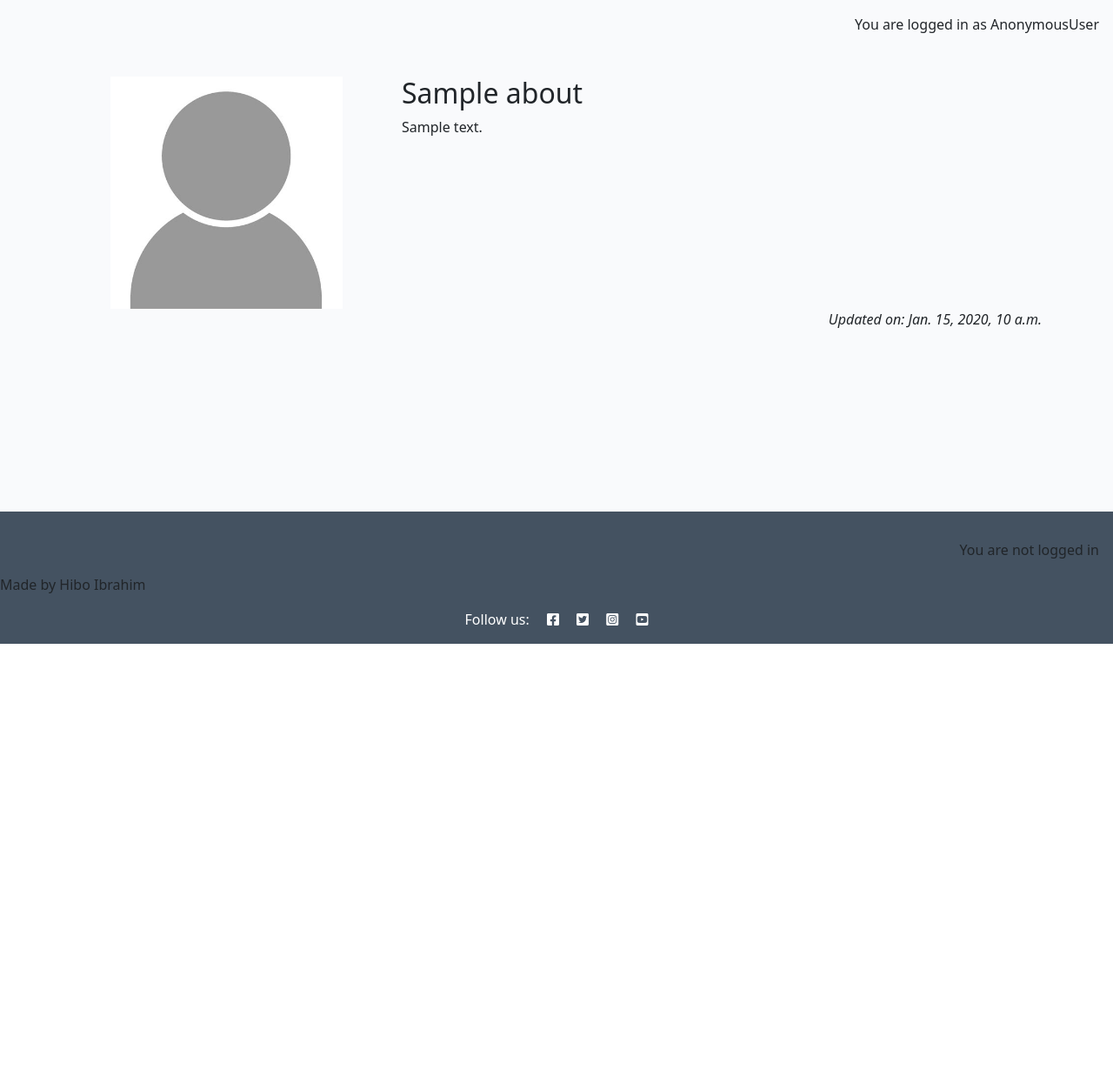
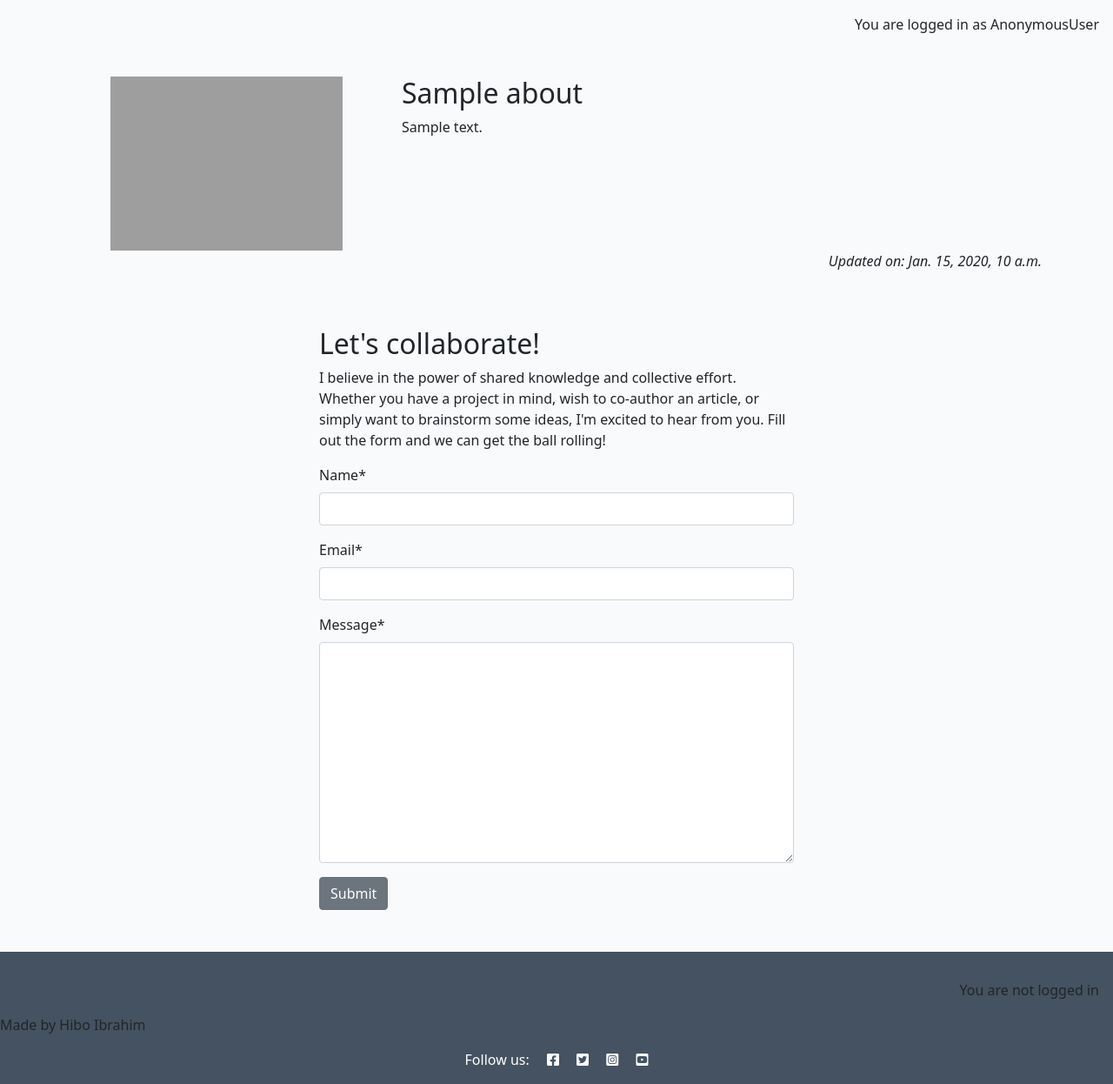
Before and after one commit to hiboibrahim/djangoblog, a Django app: page /about/ in a window 1280 px wide. Shown: the part 60-1306 px from the top of the page at 87% size. Before the commit the page ends 800 px from the top, so only its background shows below. Run offline with Django 5.2, Linux system fonts and the light colour scheme; tables that the repository leaves empty hold one stand-in row (values such as "Sample post"); some libraries are stand-ins or nearby versions; grey boxes are pictures that could not be loaded.

Commit message:
add collabortaion form to about.html

```diff
--- a/about/templates/about/about.html
+++ b/about/templates/about/about.html
@@ -1,15 +1,15 @@
 {% extends 'base.html' %}
+{% load static %}
+{% load crispy_forms_tags %}
+
 {% block content %}
-{% load static %}
 <div class="container mt-5">
     <div class="row">
-    <div class="col-4 text-center">
-      <img src="{% static 'images/nobody.jpeg' %}" width="75%" />
+        <div class="col-12 col-md-4 text-center">
+            <img src="{% static 'images/nobody.jpg' %}" width="75%">
         </div>
-    <div class="col-8">
-      <!-- Title goes between these h2 tags -->
+        <div class="col-12 col-md-8">
             <h2>{{ about.title }}</h2>
-      <!-- Content goes directly underneath this -->
             {{ about.content | safe }}
         </div>
     </div>
@@ -20,5 +20,23 @@
           <p class="text-end"><em>Updated on: {{ about.updated_on }}</em></p>
         </div>
     </div>
+    <div class="row justify-content-center">
+        <div class="col-12 col-md-6 my-5">
+            <h2>Let's collaborate!</h2>
+            <p>I believe in the power of shared knowledge and collective effort.
+                Whether you have a project in mind, wish to co-author
+                an article, or simply want to brainstorm some ideas,
+                I'm excited to hear from you. Fill out the form
+                and we can get the ball rolling!</p>
+
+            <!-- add your form here. Your submit button should
+                                have the classes of btn, btn-secondary -->
+            <form method="post">
+                {{ collaborate_form | crispy }}
+                {% csrf_token %}
+                <button class="btn btn-secondary" type="submit">Submit</button>
+            </form>
+        </div>
+    </div>
 </div>
 {% endblock content %}
```
Lines whose indentation alone changed are shown as unchanged.
